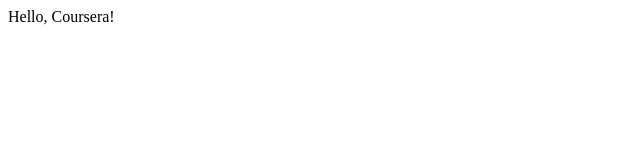
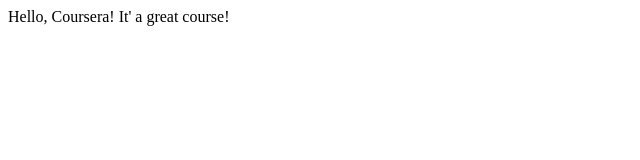
Before and after one commit to kevinmansfield/coursera-test, a plain HTML site: page site/index.html in a window 1280 px wide. Shown: the whole page, without its empty margins (0-640 px from the left). Drawn offline with Linux system fonts and the light colour scheme.

Commit message:
Small addition to our page content.

```diff
--- a/site/index.html
+++ b/site/index.html
@@ -4,7 +4,7 @@
 	<title>Hello, Coursera!</title>
 </head>
 <body>
-<hi>Hello, Coursera!</hi>
+<hi>Hello, Coursera! It' a great course!</hi>
 
 </body>
 </html>
```
